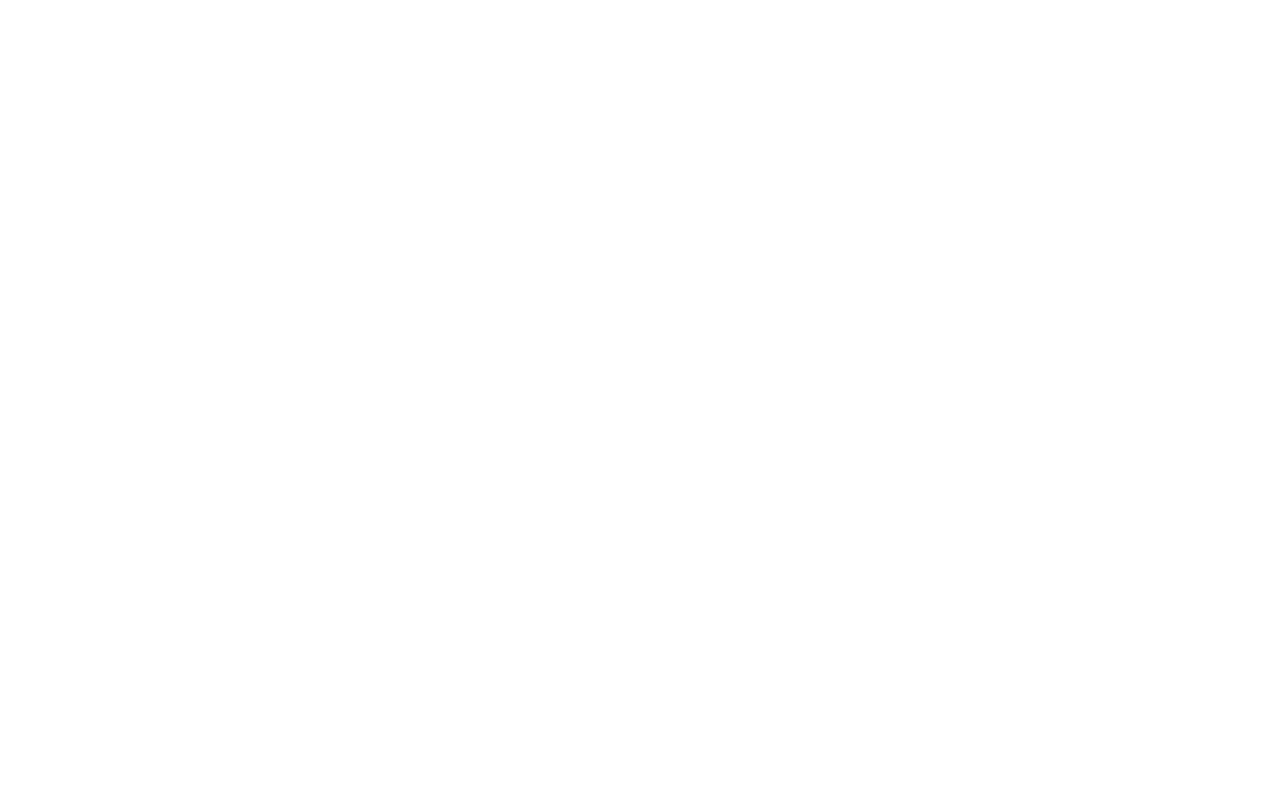
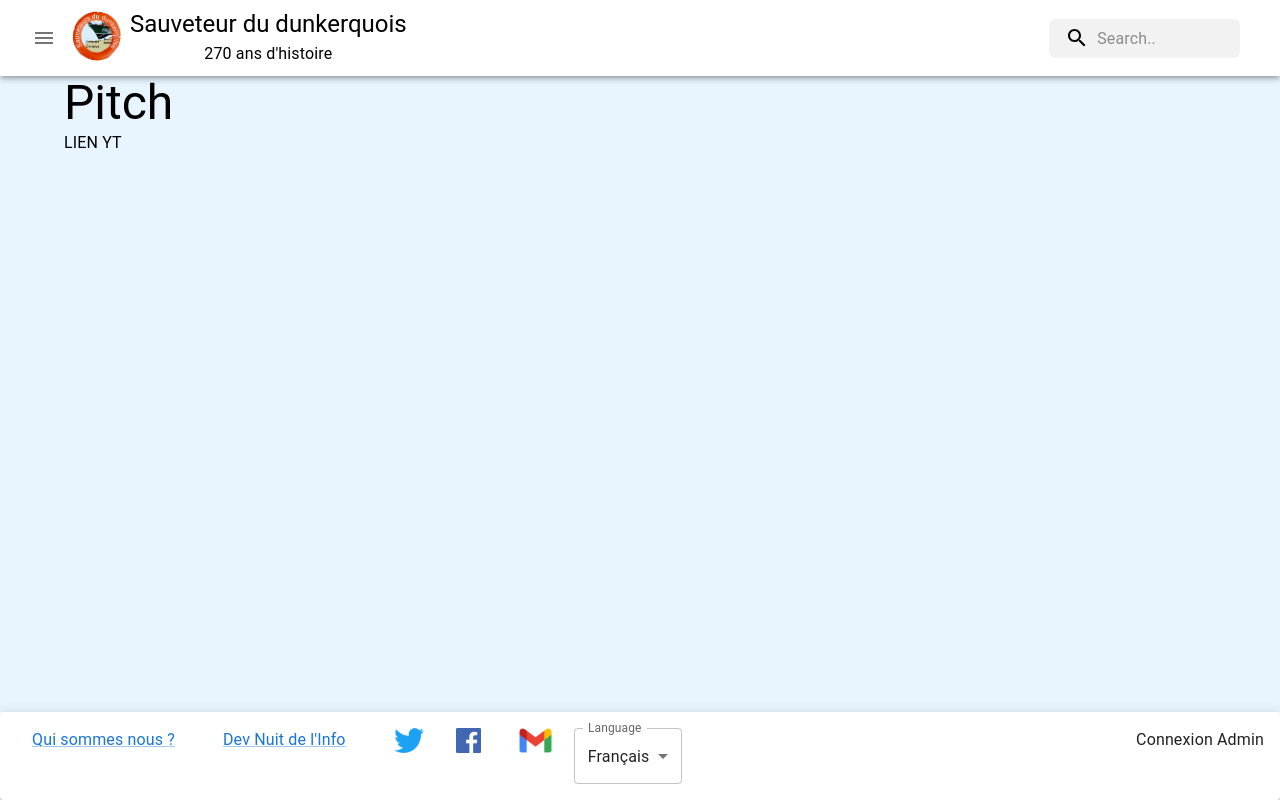
Before and after one commit to LesCop1/ndi-2021, a React (Create React App) app: page /pitch in a window 1280 px wide. Before the commit this address had no page. Built offline with nearby package versions, Linux system fonts and the light colour scheme.

Commit message:
Prepared for pitch

```diff
--- a/src/App.tsx
+++ b/src/App.tsx
@@ -8,6 +8,7 @@
 import DevNDI from "pages/Dev-ndi";
 import i18next from "i18next";
 import { initReactI18next, useTranslation } from "react-i18next";
+import Pitch from "pages/Pitch";
 import translationFr from "./translations/fr.json";
 import translationEn from "./translations/en.json";
 
@@ -39,6 +40,7 @@
         <Route path="/stories/:storyid" element={<Story />} />
         <Route path="/about-us" element={<AboutUs />} />
         <Route path="/dev-ndi" element={<DevNDI />} />
+        <Route path="/pitch" element={<Pitch />} />
       </Routes>
     </Suspense>
   );
--- /dev/null
+++ b/src/pages/Pitch.tsx
@@ -0,0 +1,14 @@
+import { Container, Typography } from "@mui/material";
+import MainLayout from "layouts/MainLayout";
+import React from "react";
+
+const Pitch: React.FC = () => (
+  <MainLayout>
+    <Container>
+      <Typography variant="h3">Pitch</Typography>
+      <Typography>LIEN YT</Typography>
+    </Container>
+  </MainLayout>
+);
+
+export default Pitch;
```
